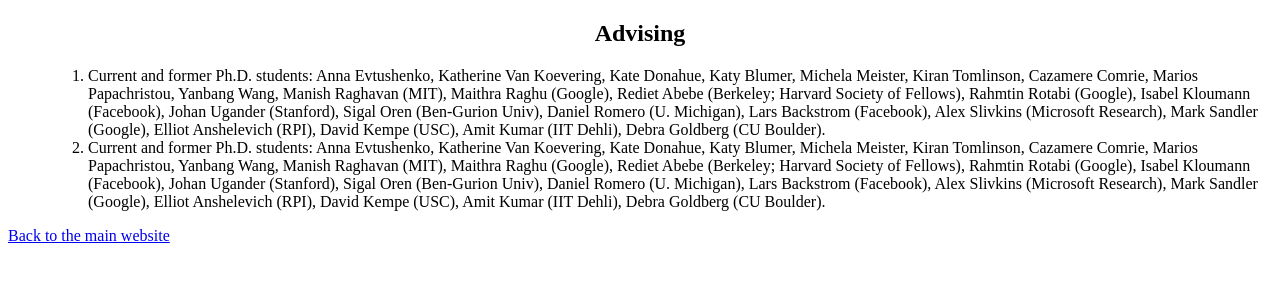
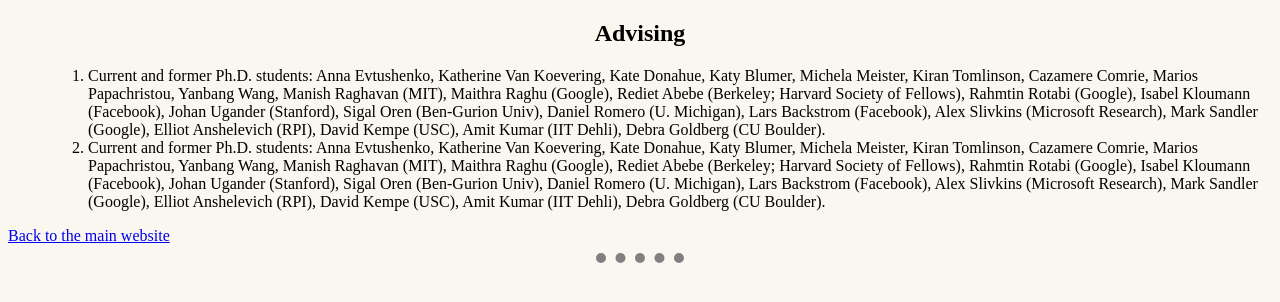
Before and after one commit to Make-target/angela_yu, a plain HTML site: page web_development/html_personal_site/Advice.html in a window 1280 px wide. Drawn offline with Linux system fonts and the light colour scheme.

Commit message:
Add CSS to the background and horizontal line
I change the background colour to improve the user experience
and change the style of <hr> to make it looks more professional.

```diff
--- a/web_development/html_personal_site/Advice.html
+++ b/web_development/html_personal_site/Advice.html
@@ -4,6 +4,7 @@
 <head>
   <meta charset="utf-8">
   <title>Advice</title>
+  <link rel="stylesheet" href="css/styles.css">
 </head>
 
 <body>
@@ -21,6 +22,7 @@
     </ol>
   </ul>
   <a href="index.html">Back to the main website</a>
+  <hr>
 </body>
 
 </html>
--- /dev/null
+++ b/web_development/html_personal_site/css/styles.css
@@ -0,0 +1,9 @@
+body{
+    background-color: #FAF7F0;
+  }
+  hr{
+    border-style: dotted none none;
+    width: 7%;
+    border-color: grey;
+    border-width: 10px;
+  }
```
Also changed, not shown: web_development/html_personal_site/contact-me.html (+1 -0 lines), web_development/html_personal_site/index.html (+2 -0 lines), web_development/html_personal_site/inputs.html (+1 -0 lines).
